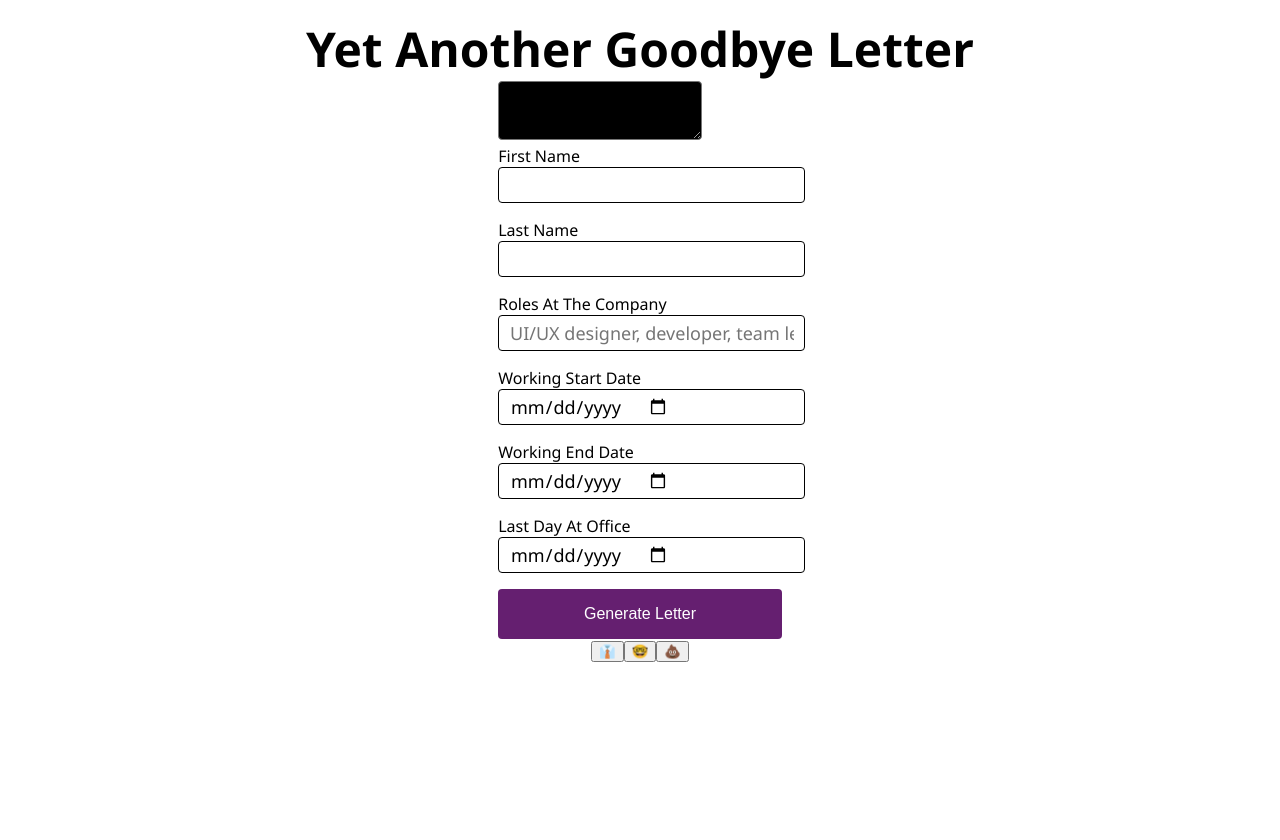
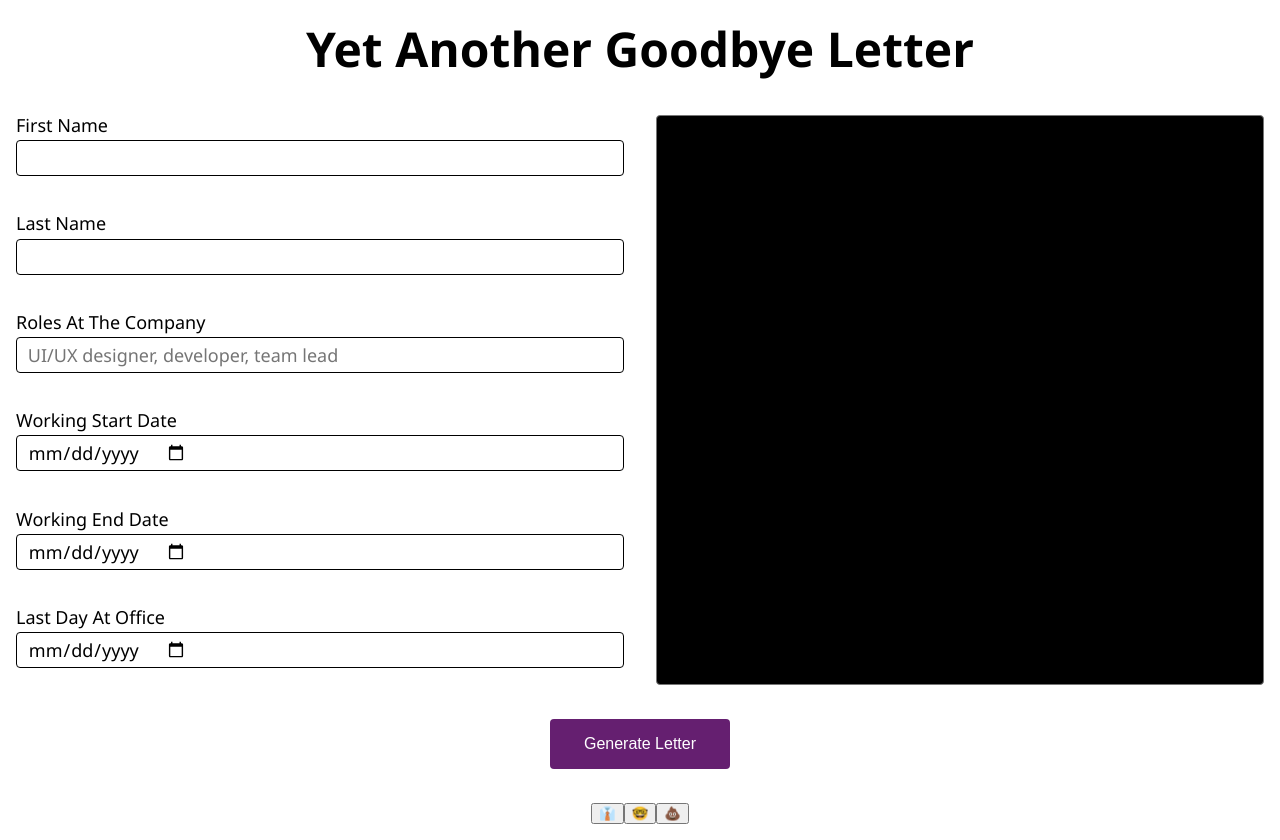
Before and after one commit to shimbarks/yagl, a React (Create React App) app: page / in a window 1280 px wide. Before the commit the page ends 800 px from the top, so only its background shows below. Built offline with nearby package versions, Linux system fonts and the light colour scheme.

Commit message:
layout styles

```diff
--- a/src/App.scss
+++ b/src/App.scss
@@ -1,9 +1,12 @@
+@use './styles' as *;
+
 .app {
   min-height: 100%;
   padding: 1rem;
   display: flex;
   flex-direction: column;
   align-items: center;
+  gap: 2rem;
 }
 
 .heading {
@@ -11,9 +14,37 @@
   text-transform: capitalize;
 }
 
+.data-section {
+  width: 100%;
+  display: flex;
+  gap: 2rem;
+
+  > * {
+    flex-basis: 50%;
+  }
+}
+
 .code-editor {
+  resize: none;
+  margin-block: 2px;
   border-radius: 4px;
   padding: 1em;
   background-color: black;
   color: white;
 }
+
+.submit-button {
+  min-width: 180px;
+  padding: 1em;
+  border: none;
+  border-radius: 4px;
+  background-color: $purple;
+  color: white;
+  font-size: 16px;
+  text-transform: capitalize;
+
+  &:focus-visible {
+    outline: 2px solid white;
+    outline-offset: -4px;
+  }
+}
--- a/src/App.tsx
+++ b/src/App.tsx
@@ -1,4 +1,4 @@
-import { useRef, useState } from 'react';
+import { useId, useRef, useState } from 'react';
 import { SubmitHandler } from 'react-hook-form';
 import './App.scss';
 import { LetterStyleTabs } from './components/letter-style-tabs/LetterStyleTabs';
@@ -10,6 +10,7 @@ export const App = () => {
   const textAreaRef = useRef<HTMLTextAreaElement>(null);
   const [yagl, setYagl] = useState<Yagl>();
   const [data, setData] = useState<Yagl>();
+  const formId = useId();
 
   const generateLetter: SubmitHandler<Yagl> = (data) => {
     if (data) {
@@ -33,14 +34,17 @@ export const App = () => {
   return (
     <main className="app">
       <h1 className="heading">yet another goodbye letter</h1>
-      <section>
+      <section className="data-section">
+        <YaglForm id={formId} onSubmit={generateLetter} data={data} />
         <textarea
           ref={textAreaRef}
           className="code-editor"
           onBlur={onTextAreaBlur}
         ></textarea>
-        <YaglForm onSubmit={generateLetter} data={data} />
       </section>
+      <button type="submit" className="submit-button" form={formId}>
+        generate letter
+      </button>
       <LetterStyleTabs yagl={yagl} />
     </main>
   );
--- a/src/components/form-field/FormField.scss
+++ b/src/components/form-field/FormField.scss
@@ -3,8 +3,10 @@
 .form-field {
   display: flex;
   flex-direction: column;
+  gap: 0.2em;
 
   &__label {
+    font-size: 18px;
     text-transform: capitalize;
   }
 
@@ -13,7 +15,6 @@
     display: flex;
     align-items: center;
     height: 34px;
-    width: 100%;
     padding-inline: 0.6em;
     border: solid 1px;
     border-radius: 4px;
@@ -29,6 +30,8 @@
   }
 
   &__error {
+    height: 1em;
+    line-height: 1em;
     color: red;
     &::first-letter {
       text-transform: uppercase;
--- a/src/components/yagl-form/YaglForm.scss
+++ b/src/components/yagl-form/YaglForm.scss
@@ -1,18 +1,5 @@
-@use '../../styles' as *;
-
 .yagl-form {
   display: flex;
   flex-direction: column;
   gap: 1em;
-
-  &__submit-button {
-    min-width: 180px;
-    padding: 1em;
-    border: none;
-    border-radius: 4px;
-    background-color: $purple;
-    color: white;
-    font-size: 16px;
-    text-transform: capitalize;
-  }
 }
--- a/src/components/yagl-form/YaglForm.tsx
+++ b/src/components/yagl-form/YaglForm.tsx
@@ -19,11 +19,12 @@ const schema: SchemaOf<Yagl> = yup
   .required();
 
 export interface YaglFormProps {
+  id: string;
   onSubmit: SubmitHandler<Yagl>;
   data?: Yagl;
 }
 
-export const YaglForm: React.FC<YaglFormProps> = ({ onSubmit, data }) => {
+export const YaglForm: React.FC<YaglFormProps> = ({ id, onSubmit, data }) => {
   const {
     register,
     handleSubmit,
@@ -42,7 +43,7 @@ export const YaglForm: React.FC<YaglFormProps> = ({ onSubmit, data }) => {
   }, [data]);
 
   return (
-    <form className="yagl-form" onSubmit={handleSubmit(onSubmit)}>
+    <form id={id} className="yagl-form" onSubmit={handleSubmit(onSubmit)}>
       <FormField
         {...register('firstName')}
         error={errors.firstName}
@@ -77,9 +78,6 @@ export const YaglForm: React.FC<YaglFormProps> = ({ onSubmit, data }) => {
         type="date"
         label="last day at office"
       />
-      <button type="submit" className="yagl-form__submit-button">
-        generate letter
-      </button>
     </form>
   );
 };
```
